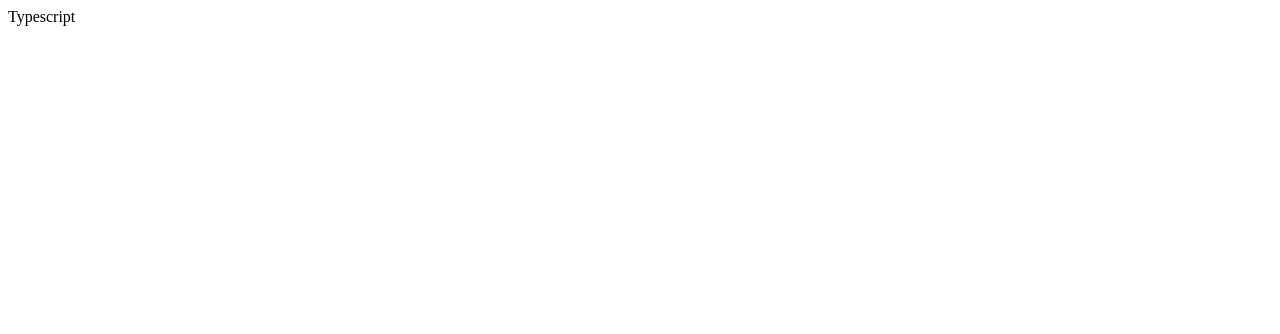
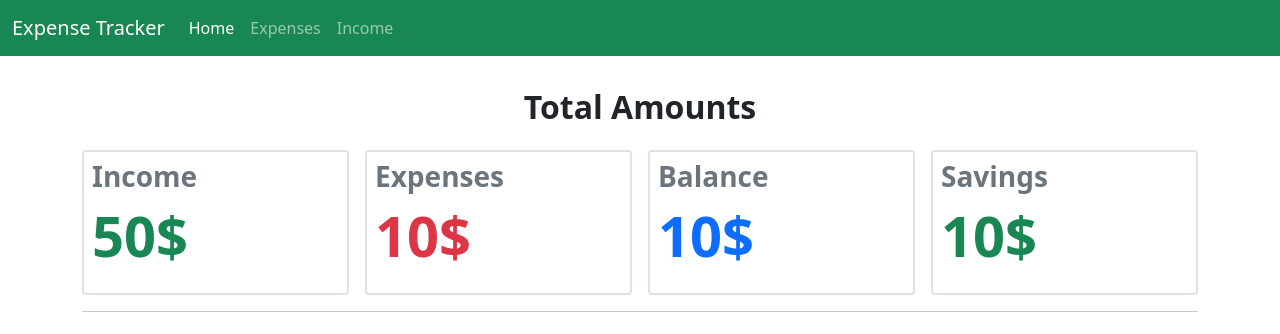
Before and after one commit to Abdelghani-Adel/expense_tracker, a React (Create React App) app: page / in a window 1280 px wide. Shown: the top 334 px of the page. Built offline with nearby package versions, Linux system fonts and the light colour scheme.

Commit message:
added Totals amount components with dummy data

```diff
--- a/package.json
+++ b/package.json
@@ -3,6 +3,7 @@
   "version": "0.1.0",
   "private": true,
   "dependencies": {
+    "@reduxjs/toolkit": "^1.8.5",
     "@testing-library/jest-dom": "^5.16.5",
     "@testing-library/react": "^13.4.0",
     "@testing-library/user-event": "^13.5.0",
@@ -12,7 +13,10 @@
     "@types/react-dom": "^18.0.6",
     "react": "^18.2.0",
     "react-dom": "^18.2.0",
+    "react-redux": "^8.0.4",
+    "react-router-dom": "^6.4.1",
     "react-scripts": "5.0.1",
+    "redux": "^4.2.0",
     "typescript": "^4.8.4",
     "web-vitals": "^2.1.4"
   },
--- a/public/index.html
+++ b/public/index.html
@@ -10,34 +10,26 @@
       content="Web site created using create-react-app"
     />
     <link rel="apple-touch-icon" href="%PUBLIC_URL%/logo192.png" />
-    <!--
-      manifest.json provides metadata used when your web app is installed on a
-      user's mobile device or desktop. See https://developers.google.com/web/fundamentals/web-app-manifest/
-    -->
+
     <link rel="manifest" href="%PUBLIC_URL%/manifest.json" />
-    <!--
-      Notice the use of %PUBLIC_URL% in the tags above.
-      It will be replaced with the URL of the `public` folder during the build.
-      Only files inside the `public` folder can be referenced from the HTML.
 
-      Unlike "/favicon.ico" or "favicon.ico", "%PUBLIC_URL%/favicon.ico" will
-      work correctly both with client-side routing and a non-root public URL.
-      Learn how to configure a non-root public URL by running `npm run build`.
-    -->
-    <title>React App</title>
+    <!-- Bootstrap -->
+    <link
+      rel="stylesheet"
+      href="https://cdn.jsdelivr.net/npm/bootstrap@5.1.3/dist/css/bootstrap.min.css"
+      integrity="sha384-1BmE4kWBq78iYhFldvKuhfTAU6auU8tT94WrHftjDbrCEXSU1oBoqyl2QvZ6jIW3"
+      crossorigin="anonymous"
+    />
+
+    <!-- Bootstrap Icons -->
+    <link
+      rel="stylesheet"
+      href="https://cdn.jsdelivr.net/npm/bootstrap-icons@1.9.1/font/bootstrap-icons.css"
+    />
+
+    <title>Expense Tracker</title>
   </head>
   <body>
-    <noscript>You need to enable JavaScript to run this app.</noscript>
     <div id="root"></div>
-    <!--
-      This HTML file is a template.
-      If you open it directly in the browser, you will see an empty page.
-
-      You can add webfonts, meta tags, or analytics to this file.
-      The build step will place the bundled scripts into the <body> tag.
-
-      To begin the development, run `npm start` or `yarn start`.
-      To create a production bundle, use `npm run build` or `yarn build`.
-    -->
   </body>
 </html>
--- a/src/App.tsx
+++ b/src/App.tsx
@@ -1,5 +1,15 @@
+import NavBar from "./components/NavBar";
+import Dashboard from "./pages/Dashboard/Dashboard";
+
 function App() {
-  return <div className="App">Typescript</div>;
+  return (
+    <div className="App">
+      <NavBar />
+      <div className="container">
+        <Dashboard />
+      </div>
+    </div>
+  );
 }
 
 export default App;
--- /dev/null
+++ b/src/components/NavBar.tsx
@@ -0,0 +1,34 @@
+const NavBar = () => {
+  return (
+    <nav className="navbar navbar-expand-lg navbar-dark bg-success">
+      <div className="container-fluid">
+        <a className="navbar-brand" href="#">
+          Expense Tracker
+        </a>
+        <button
+          className="navbar-toggler"
+          type="button"
+          data-bs-toggle="collapse"
+          data-bs-target="#navbarNavAltMarkup"
+        >
+          <span className="navbar-toggler-icon"></span>
+        </button>
+        <div className="collapse navbar-collapse" id="navbarNavAltMarkup">
+          <div className="navbar-nav">
+            <a className="nav-link active" aria-current="page" href="#">
+              Home
+            </a>
+            <a className="nav-link" href="#">
+              Expenses
+            </a>
+            <a className="nav-link" href="#">
+              Income
+            </a>
+          </div>
+        </div>
+      </div>
+    </nav>
+  );
+};
+
+export default NavBar;
--- /dev/null
+++ b/src/pages/Dashboard/Dashboard.tsx
@@ -0,0 +1,13 @@
+import { Fragment } from "react";
+import Totals from "./Totals";
+
+const Dashboard = () => {
+  return (
+    <Fragment>
+      <Totals />
+      <hr />
+    </Fragment>
+  );
+};
+
+export default Dashboard;
--- /dev/null
+++ b/src/pages/Dashboard/Totals.tsx
@@ -0,0 +1,34 @@
+const Totals = () => {
+  return (
+    <div className="row g-3 mt-3">
+      <h2 className="text-center fw-bolder">Total Amounts</h2>
+      <div className="col-md-3">
+        <div className="border border-2 rounded p-2 text-success">
+          <h3 className="text-secondary fw-bold">Income</h3>
+          <p className="display-4 fw-bolder">50$</p>
+        </div>
+      </div>
+      <div className="col-md-3">
+        <div className="border border-2 rounded p-2 text-danger">
+          <h3 className="text-secondary fw-bold">Expenses</h3>
+          <p className="display-4 fw-bolder">10$</p>
+        </div>
+      </div>
+      <div className="col-md-3">
+        <div className="border border-2 rounded p-2 text-primary">
+          <h3 className="text-secondary fw-bold">Balance</h3>
+          <p className="display-4 fw-bolder">10$</p>
+        </div>
+      </div>
+
+      <div className="col-md-3">
+        <div className="border border-2 rounded p-2 text-success">
+          <h3 className="text-secondary fw-bold">Savings</h3>
+          <p className="display-4 fw-bolder">10$</p>
+        </div>
+      </div>
+    </div>
+  );
+};
+
+export default Totals;
--- /dev/null
+++ b/src/react-app-env.d.ts
@@ -0,0 +1 @@
+/// <reference types="react-scripts" />
```
Also changed, not shown: src/components/forms/AddExpense.tsx (added, +32 -0 lines), src/components/forms/AddIncome.tsx (added, +31 -0 lines), src/redux/slices/transactions.ts (added, +49 -0 lines), 1 other file (tests, documents, lock files or other folders).
